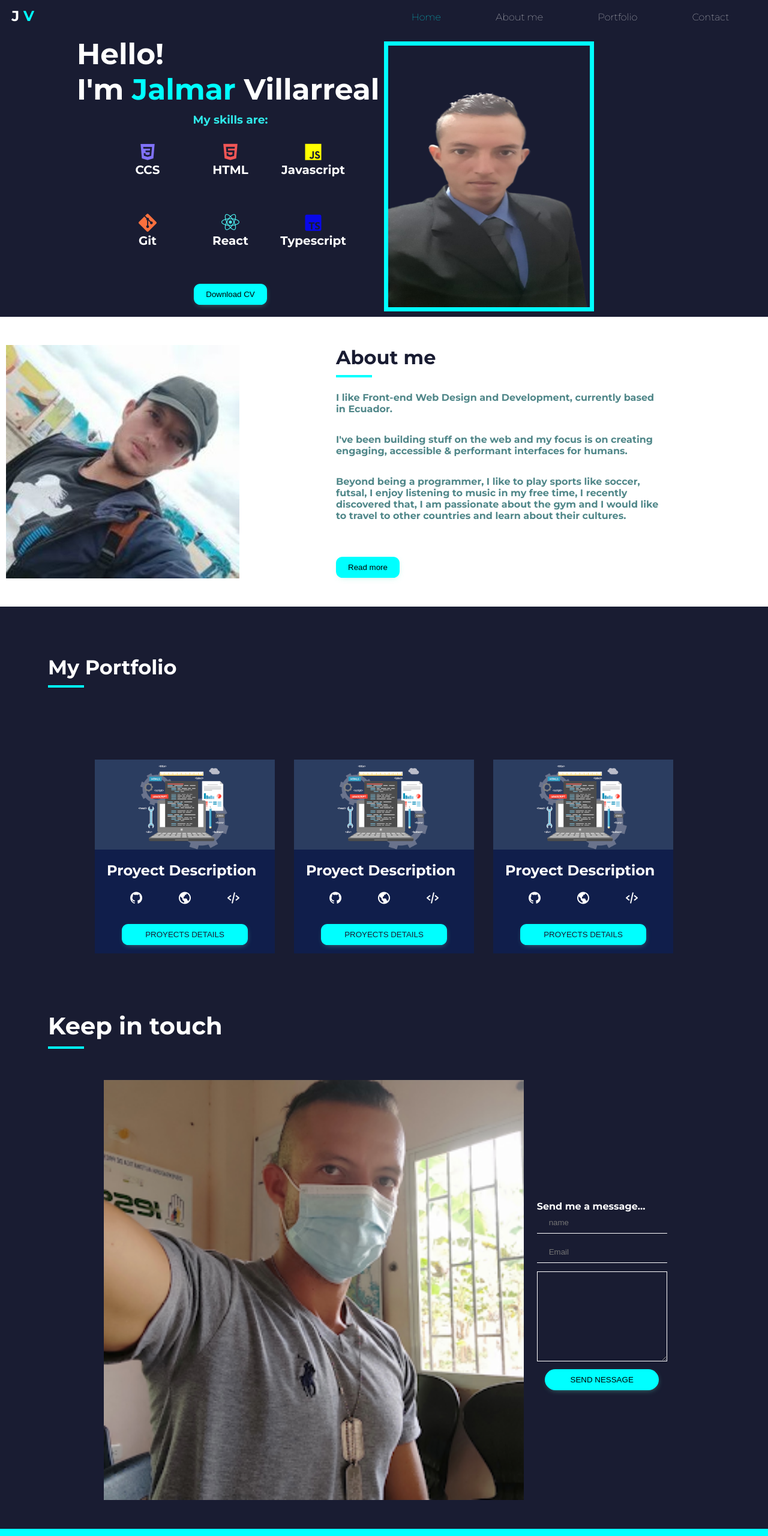
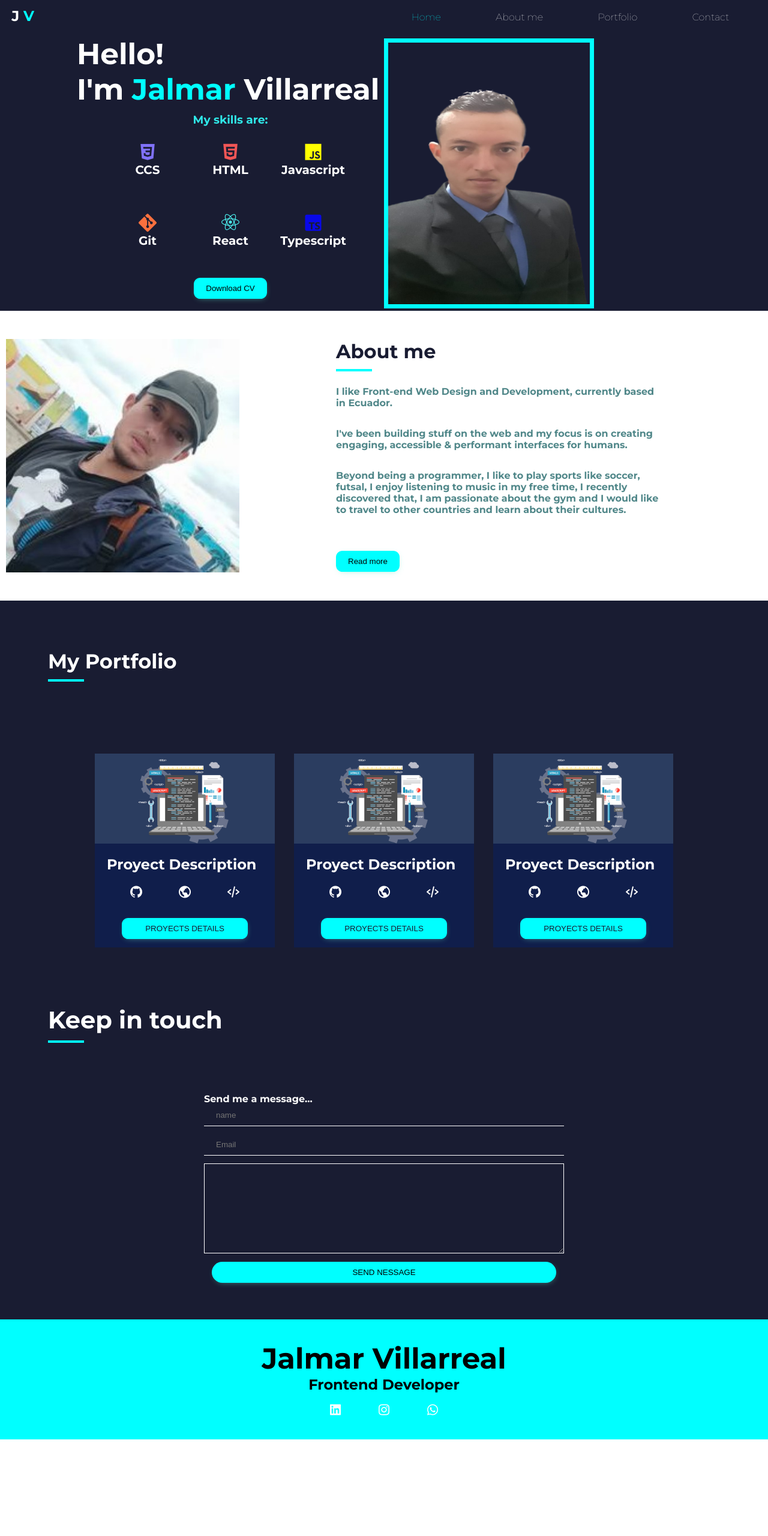
Before and after one commit to Jalmar01/Portafolio, a plain HTML site: page index.html in a window 1280 px wide. Shown: the top 2560 px of the page at 60% size. After the commit the page ends 2399 px from the top, so only its background shows below. Drawn offline with nearby package versions, Linux system fonts and the light colour scheme.

Commit message:
quitanto la tercer imagen por recomendacion

```diff
--- a/css/styles.css
+++ b/css/styles.css
@@ -66,11 +66,20 @@ body {
   display: none;
 }
 
+.info__content-p {
+  width: 100%;
+  display: flex;
+  flex-direction: column;
+  justify-content: center;
+  align-items: center;
+}
+
 .skill__title {
   margin-top: 0.5em;
   color: rgb(47, 232, 232);
   text-align: center;
 }
+
 
 .container__skill-icoms {
  display: flex;
@@ -295,28 +304,24 @@ h1 span {
 .container__contact {
   width: 100%;
   padding: 3em;
-  margin: 0 auto;
   display: flex;
+  flex-direction: column;
   justify-content: center;
   align-items: center;
   gap: 1em;
   margin-top: -100px;
 }
 
-.container__contact img {
-  width: 60%;
-  height: 700px;
-  object-fit: contain;
-}
-
 .form {
  display: flex;
  flex-direction: column;
  width: 100%;
+ width: 600px;
  margin-top: 2em;
 }
 
 .form input {
+
   padding: 10px 20px;
   margin-bottom: 1em;
   background: none;
@@ -378,7 +383,7 @@ h1 span {
 }
 
 .sotial__networks i {
- color: black;
+ color: white;
 }
 
 @media screen and (max-width: 800px) {
--- a/index.html
+++ b/index.html
@@ -74,10 +74,10 @@
                     <i class='bx bxl-typescript'></i>
                     <h5>Typescript</h5>
                   </div>
-                  <a dawnload href="#">
-                    <button class="download-cv  download-home">Download CV</button>
-                  </a>
                 </div>
+                <a dawnload href="#">
+                  <button class="download-cv  download-home">Download CV</button>
+                </a>
               </div>
           </div>
           <img src="./img/jalmar__3-fotor-bg-remover-2023070694111.png" alt="Jalmar picture">
@@ -192,7 +192,6 @@
         <div class="divider"></div>
       </div>
       <div class="container__contact">
-        <img class="contact__section-img" src="./img/jalmar__1.png" alt="opacity">
         <div class="contact__form">
           <form class="form">
             <h4>Send me a message...</h4>
```
